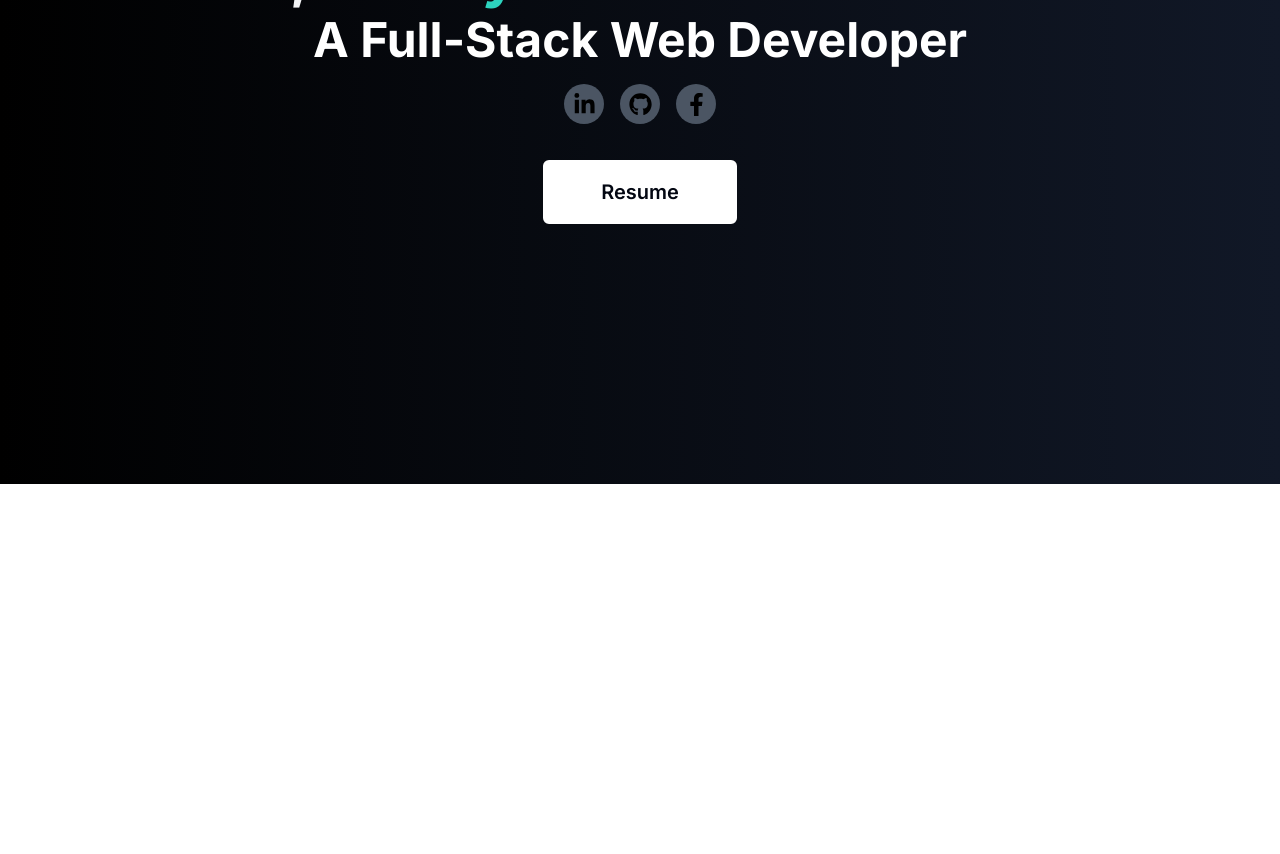
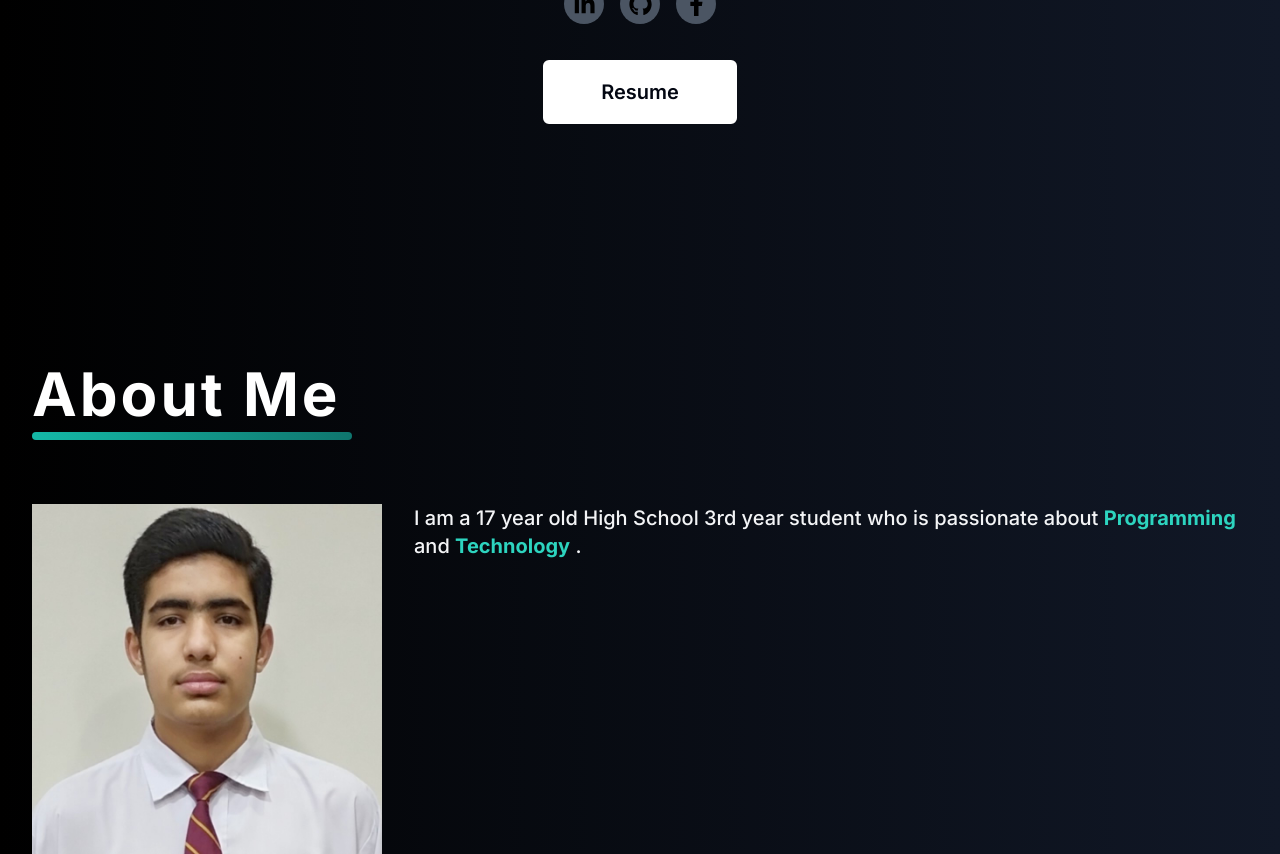
Before and after one commit to syedshahmirsultan/Headstarter-Project1, a Next.js app: page / in a window 1280 px wide. Shown: the part 380-1234 px from the top of the page. Before the commit the page ends 864 px from the top, so only its background shows below. Built offline with nearby package versions, Linux system fonts and the light colour scheme.

Commit message:
added About section

```diff
--- /dev/null
+++ b/app/Components/About.tsx
@@ -0,0 +1,26 @@
+"use client"
+import React from 'react';
+import Image from 'next/image'
+import { motion } from 'framer-motion';
+const About = () => {
+    return (
+        <section className="ml-8 pt-40 md:pt-60">
+            <motion.h1 initial={{y:-2000}} animate={{y:0}}
+        transition={{duration:"1"
+        }} className="text-4xl md:text-6xl font-bold text-white text-center md:text-start  tracking-wider mb-2">About Me</motion.h1>
+            <motion.span initial={{y:-2000}} animate={{y:0}}
+        transition={{duration:"1"
+        }} className="block h-2 rounded-full bg-gradient-to-r ml-14 md:ml-0 from-teal-500 to-teal-700 w-48 md:w-80 "></motion.span>
+            <motion.div initial={{y:-2000}} animate={{y:0}}
+        transition={{duration:"1"
+        }} className=" mt-16 flex flex-col md:flex-row gap-y-16 md:justify-between">
+        <Image   src="/images/shahmir.png" alt="Syed Shahmir Sultan Image" width={350} height={350} className="  pr-4 md:p-0 object-contain md:object-cover"/>
+        <motion.p initial={{y:-2000}} animate={{y:0}}
+        transition={{duration:"1"
+        }} className=" ml-1 md:ml-8 text-lg md:text-xl pr-2 md:pr-4 font-medium text-gray-100">I am a 17 year old High School 3rd year student who is passionate about <motion.span className="text-teal-400 font-bold">Programming</motion.span> and <motion.span className="font-bold text-teal-400">Technology</motion.span> .</motion.p>
+            </motion.div>
+        </section>
+    );
+}
+
+export default About;
--- a/app/Components/Hero.tsx
+++ b/app/Components/Hero.tsx
@@ -21,9 +21,9 @@ const icons = [{
 
 const Hero = () => {
     return (
-        <div className='flex flex-col gap-y-3 pt-40 md:pt-0 md:justify-center items-center h-full'>
+        <div className='flex flex-col gap-y-3 pt-40  items-center h-full'>
         <motion.h1 initial={{x:-2000}} animate={{x:0}}
-        transition={{duration:"2"
+        transition={{duration:"1"
         }}
         className='text-[24px] md:text-6xl font-bold text-gray-100'>Hi, I 'm <span className="text-teal-400">Syed Shahmir Sultan</span></motion.h1>
         <motion.p  initial={{x:-2000}} animate={{x:0}}
--- a/app/page.tsx
+++ b/app/page.tsx
@@ -1,10 +1,12 @@
 import React from 'react';
 import Hero from './Components/Hero';
+import About from './Components/About';
 
 const Home = () => {
   return (
-  <main className="h-screen w-full bg-gradient-to-r from-black  to-gray-900">
+  <main className="min-h-screen w-full bg-gradient-to-r from-black  to-gray-900">
       <Hero/>
+      <About/>
     </main>
   );
 }
```
Also changed, not shown: public/images/shahmir.png (added).
